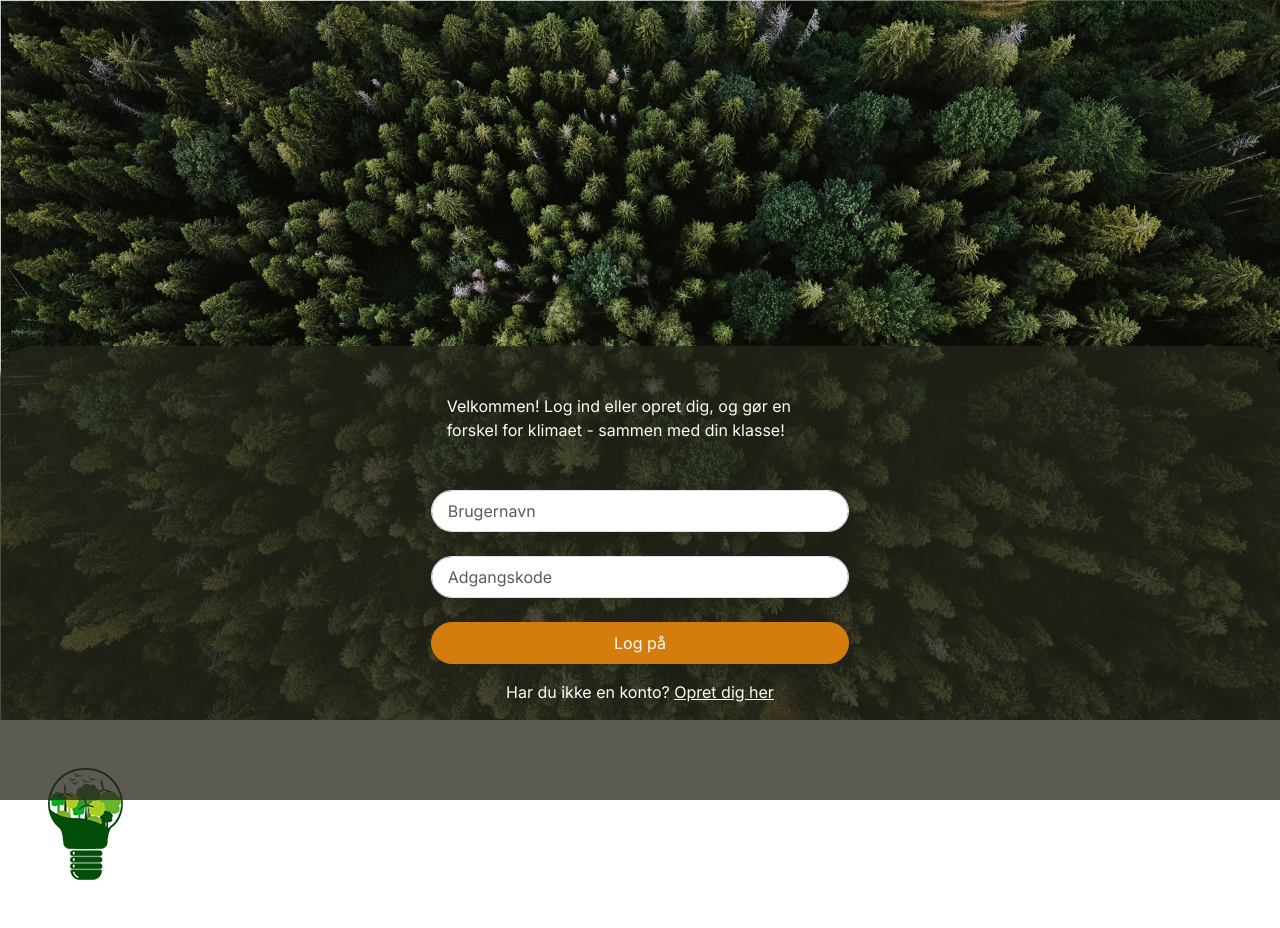
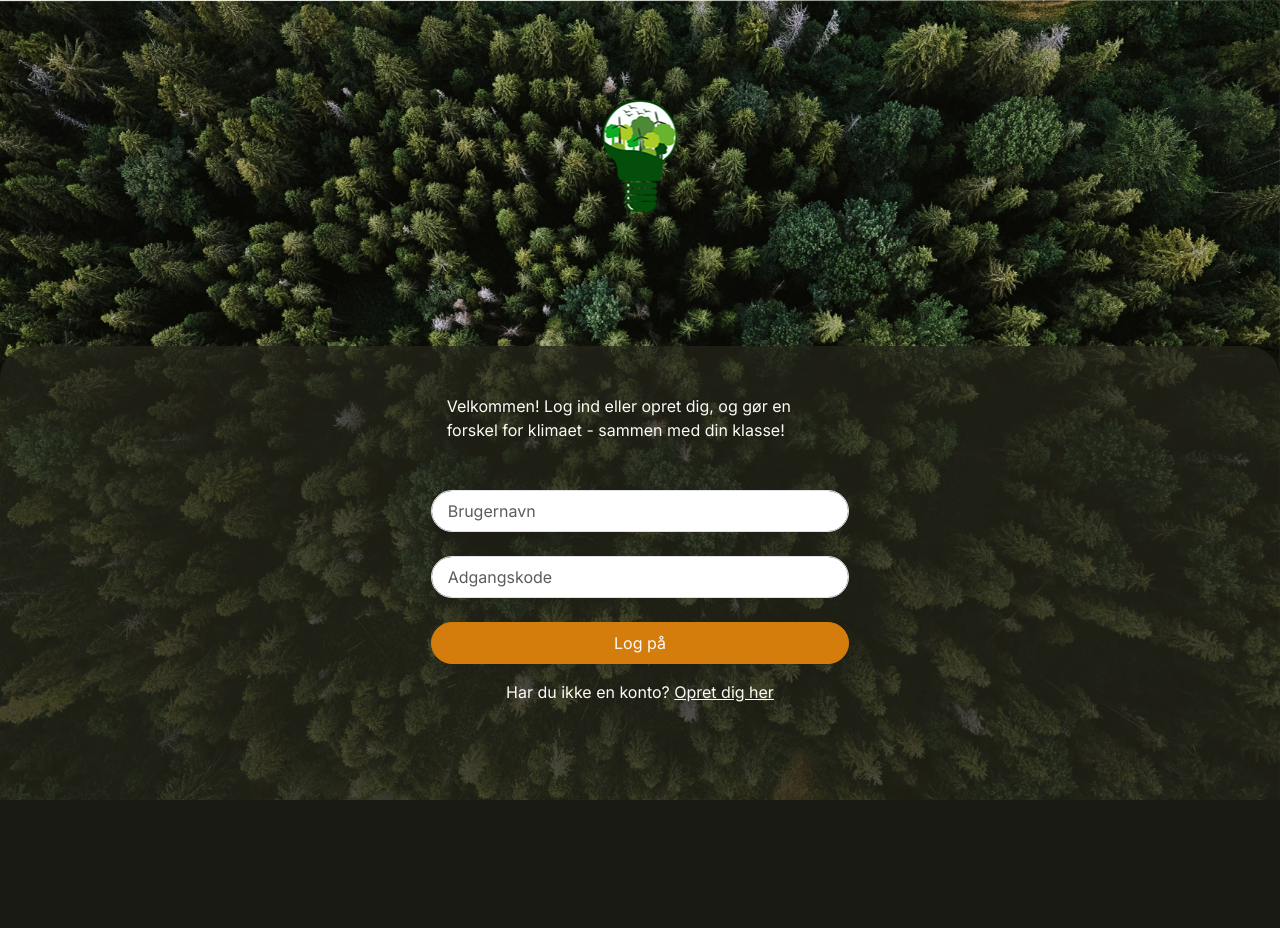
Before and after one commit to SofieKristiansen/3SemesterEksamen, a PHP site: page /login.html in a window 1280 px wide. After the commit the page ends 800 px from the top, so only its background shows below. Run offline with PHP 8.4, Linux system fonts and the light colour scheme; style sheets or scripts are compiled from the project's sources.

Commit message:
styling af baggrundsbillede og overlay-logo

```diff
--- a/css/styles.scss
+++ b/css/styles.scss
@@ -75,11 +75,26 @@ h6 {
 	font-family: "inter", sans-serif;
 }
 
-.overlay-content{
-	border-top-left-radius: 40px;  /* Runde øverste venstre hjørne */
-	border-top-right-radius: 40px; /* Runde øverste højre hjørne */
-	overflow: hidden;
-	background-color: #4E503E;
+.baggrundsbillede picture img {
+	width: 100%;
+	height: 100%;
+	object-fit: cover;
+}
+
+.baggrundsbillede {
+	position: fixed;
+	top: 0;
+	left: 0;
+	width: 100%;
+	height: 100%;
+}
+
+.overlay-logo{
+	position: absolute;
+	top: 0;
+	left: 50%;
+	transform: translate(-50%, 25%);
+	z-index: 3;
 }
 
 .bartekst {
```
